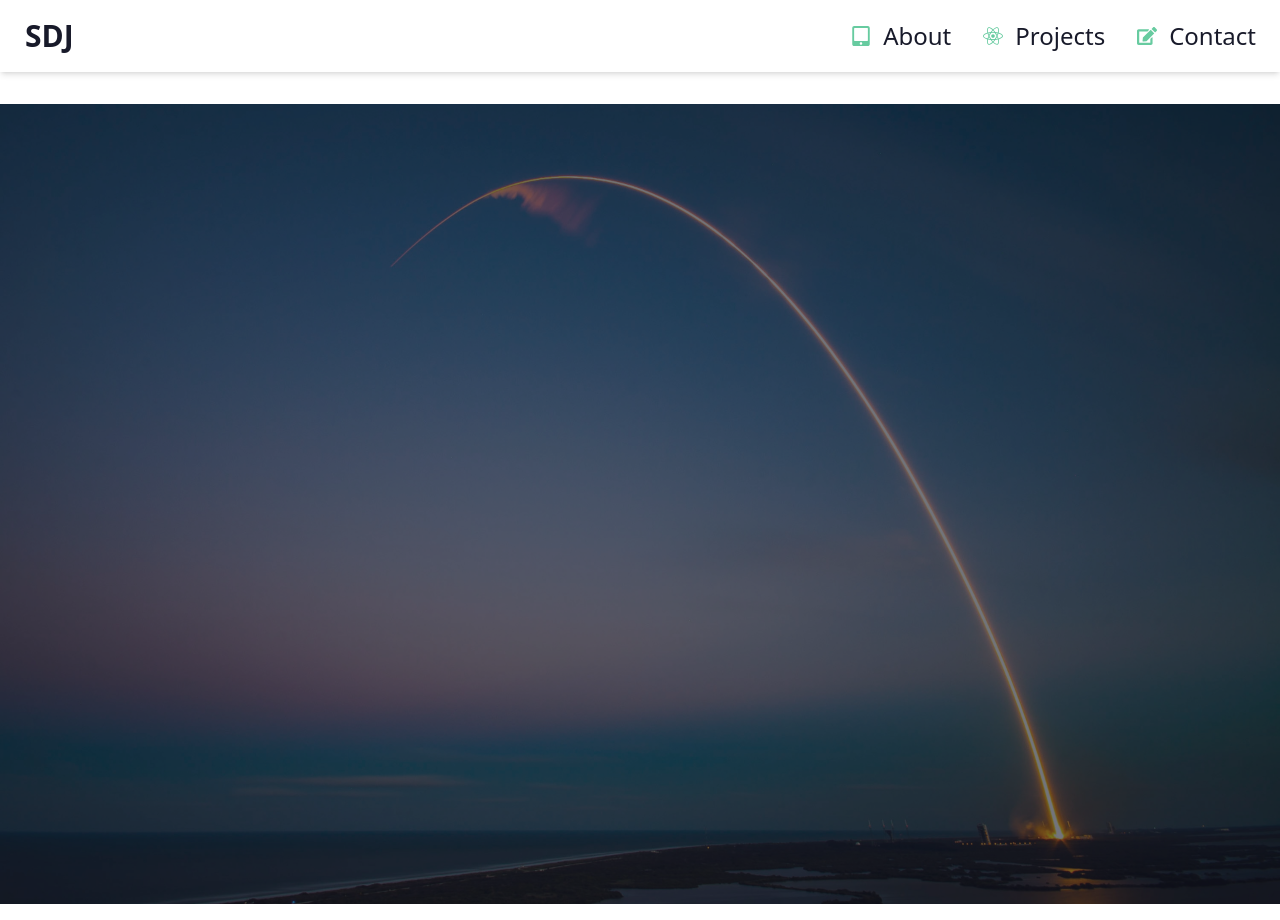
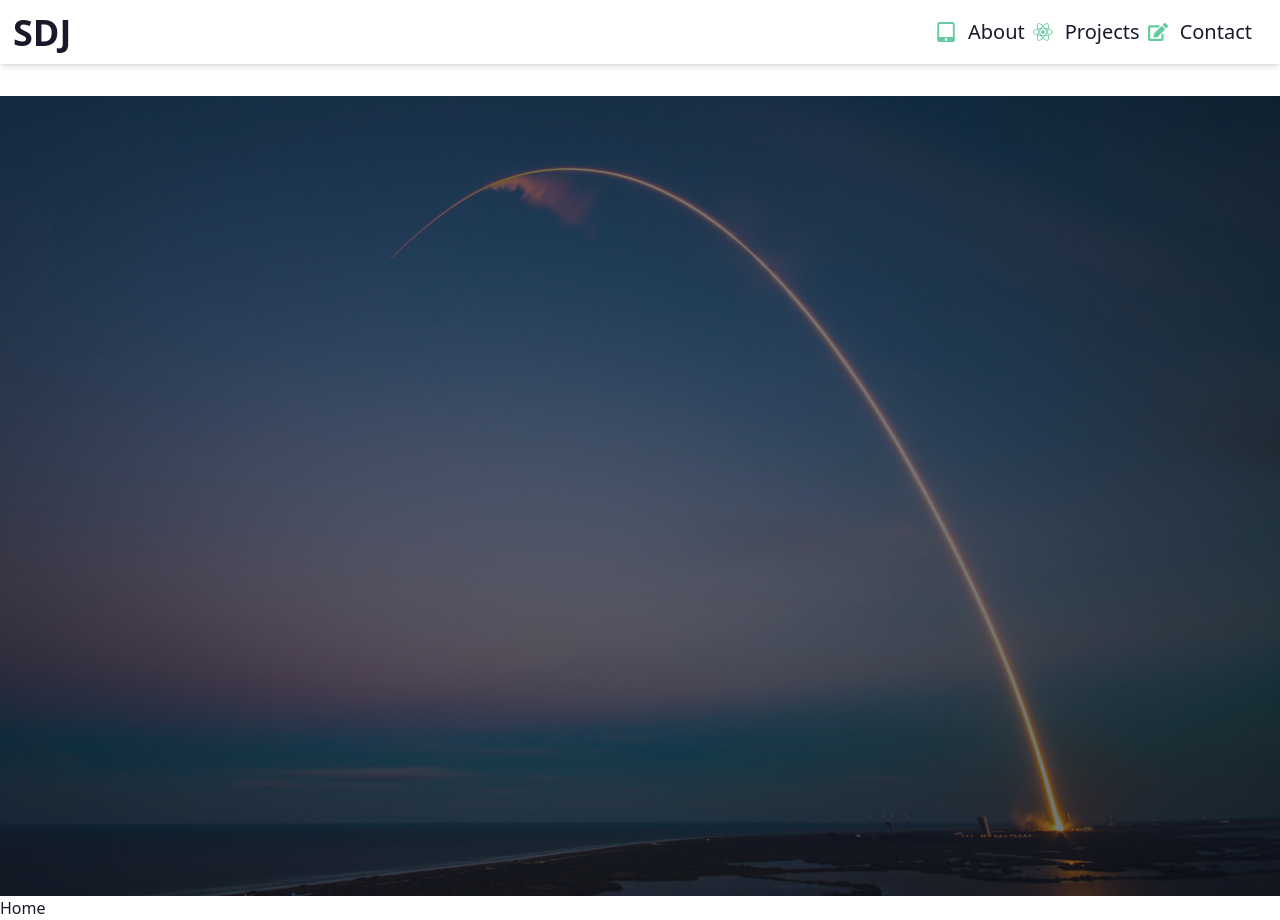
Before and after one commit to softwaredevjordan/personal-site, a React (Create React App) app: page / in a window 1280 px wide. Built offline with nearby package versions, Linux system fonts and the light colour scheme; no server answers.

Commit message:
most notable is the introduction of a context and reducer.

```diff
--- a/src/App.js
+++ b/src/App.js
@@ -1,12 +1,24 @@
 import Nav from "./components/Nav";
 import { BrowserRouter as Router, Route, Routes } from "react-router-dom";
+import Home from "./pages/Home";
+import Contact from "./pages/Contact";
+import About from "./pages/About";
+import Projects from "./pages/Projects";
+import { GithubProvider } from "./context/Github/GithubContext";
 
 function App() {
   return (
-    <Router>
-      <Nav />
-      <Routes>{/* <Route path="/about" element={<AboutPage />} /> */}</Routes>
-    </Router>
+    <GithubProvider>
+      <Router>
+        <Nav />
+        <Routes>
+          <Route path="/" element={<Home />} />
+          <Route path="/contact" element={<Contact />} />
+          <Route path="/about" element={<About />} />
+          <Route path="/projects" element={<Projects />} />
+        </Routes>
+      </Router>
+    </GithubProvider>
   );
 }
 
--- /dev/null
+++ b/src/components/GIthubUserCard.jsx
@@ -0,0 +1,20 @@
+import React, { useContext } from "react";
+import GithubContext from "../context/Github/GithubContext";
+
+function GIthubUserCard({ userName }) {
+  const { user, fetchUser, dispatch } = useContext(GithubContext);
+
+  fetchUser(userName);
+  const [
+    avatar_url,
+    login,
+    bio,
+    twitter_username,
+    puplic_repos,
+    followers,
+    following,
+  ] = user;
+  return <div></div>;
+}
+
+export default GIthubUserCard;
--- a/src/components/Nav.jsx
+++ b/src/components/Nav.jsx
@@ -1,10 +1,8 @@
-import { accent } from "daisyui/src/colors";
 import React, { useEffect, useState } from "react";
 import { FaReact, FaTabletAlt, FaEdit } from "react-icons/fa";
-import spacex from "../img/spacex.jpg";
-
 import Hero from "./Hero";
-function Nav({}) {
+import { Link } from "react-router-dom";
+function Nav() {
   const [header, setHeader] = useState("");
   const [text, setText] = useState("");
   const [isHome, setIsHome] = useState("");
@@ -40,8 +38,10 @@ function Nav({}) {
       case "":
         setText("");
         break;
+      default:
+        setText("");
     }
-  });
+  }, [header]);
 
   useEffect(() => {
     if (window.location.pathname === "/") {
@@ -49,7 +49,7 @@ function Nav({}) {
     } else {
       setIsHome(false);
     }
-  });
+  }, []);
 
   const contact = "Let's Talk";
   const about = "Dive deeper";
@@ -57,36 +57,51 @@ function Nav({}) {
   const home = "Back to Home";
   return (
     <>
-      <div className="navbar bg-base-100 shadow-md mb-8">
-        <div className="flex-1">
-          <a
-            href="#"
-            className="btn btn-ghost normal-case text-3xl"
+      <div className="navbar bg-base-100 shadow-md mb-8 sm:pr-1">
+        <div className="flex-auto mr-1">
+          <Link
+            to="#"
+            className="btn btn-ghost normal-case p-0 text-xl md:text-4xl  md:p-1"
             onMouseEnter={mouseEnterHome}
             onMouseLeave={mouseLeave}
           >
             SDJ
-          </a>
+          </Link>
         </div>
-        <div className="flex-none">
-          <ul className="menu menu-horizontal p-0 text-2xl">
-            <li>
-              <a href="#" onMouseEnter={mouseEnter} onMouseLeave={mouseLeave}>
+        <div className="flex-col-reverse shrink ">
+          <ul className="menu menu-horizontal text-sm md:text-xl md:pr-5 ">
+            <li className="">
+              <Link
+                to="/"
+                className="p-1"
+                onMouseEnter={mouseEnter}
+                onMouseLeave={mouseLeave}
+              >
                 <FaTabletAlt className="text-accent" size={20} />
                 About
-              </a>
+              </Link>
             </li>
             <li>
-              <a href="#" onMouseEnter={mouseEnter} onMouseLeave={mouseLeave}>
-                <FaReact className="text-accent" size={20} />
+              <Link
+                to="/"
+                className="p-1"
+                onMouseEnter={mouseEnter}
+                onMouseLeave={mouseLeave}
+              >
+                <FaReact className="text-accent " size={20} />
                 Projects
-              </a>
+              </Link>
             </li>
             <li>
-              <a href="" onMouseEnter={mouseEnter} onMouseLeave={mouseLeave}>
+              <Link
+                to="/"
+                className="p-1"
+                onMouseEnter={mouseEnter}
+                onMouseLeave={mouseLeave}
+              >
                 <FaEdit className="text-accent" size={20} />
                 Contact
-              </a>
+              </Link>
             </li>
           </ul>
         </div>
--- /dev/null
+++ b/src/context/Github/GithubContext.js
@@ -0,0 +1,50 @@
+import { useReducer, createContext } from "react";
+import githubReducer from "./GithubReducer";
+
+const GITHUB_URL = process.env.REACT_APP_GITHUB_URL;
+const GITHUB_TOKEN = process.env.REACT_APP_GITHUB_TOKEN;
+
+const GithubContext = createContext();
+
+export const GithubProvider = ({ children }) => {
+  const initialState = {
+    user: {},
+    repos: [],
+    userLoading: false,
+    repoLoading: false,
+  };
+
+  const fetchUser = async (userName) => {
+    dispatch({ type: "LOAD_USER" });
+    const response = await fetch(`${GITHUB_URL}/users/${userName}`, {
+      headers: {
+        Authorization: `token ${GITHUB_TOKEN}`,
+      },
+    });
+
+    const data = await response.json();
+
+    dispatch({
+      type: "GET_USER",
+      payload: data,
+    });
+  };
+
+  const [state, dispatch] = useReducer(githubReducer, initialState);
+
+  return (
+    <GithubContext.Provider
+      value={{
+        user: state.user,
+        repos: state.repos,
+        userLoading: state.userLoading,
+        repoLoading: state.repoLoading,
+        fetchUser,
+      }}
+    >
+      {children}
+    </GithubContext.Provider>
+  );
+};
+
+export default GithubContext;
--- /dev/null
+++ b/src/context/Github/GithubReducer.js
@@ -0,0 +1,24 @@
+const githubReducer = (state, action) => {
+  switch (action.type) {
+    case "LOAD_USER":
+      return {
+        ...state,
+        userLoading: true,
+      };
+    case "LOAD_REPO":
+      return {
+        ...state,
+        repoLoading: true,
+      };
+    case "GET_USER":
+      return {
+        ...state,
+        user: action.payload,
+        userLoading: false,
+      };
+    default:
+      return state;
+  }
+};
+
+export default githubReducer;
--- /dev/null
+++ b/src/pages/About.jsx
@@ -0,0 +1,7 @@
+import React from "react";
+
+function About() {
+  return <div>About</div>;
+}
+
+export default About;
--- /dev/null
+++ b/src/pages/Contact.jsx
@@ -0,0 +1,7 @@
+import React from "react";
+
+function Contact() {
+  return <div>Contact</div>;
+}
+
+export default Contact;
--- /dev/null
+++ b/src/pages/Home.jsx
@@ -0,0 +1,7 @@
+import React from "react";
+
+function Home() {
+  return <div>Home</div>;
+}
+
+export default Home;
--- /dev/null
+++ b/src/pages/Projects.jsx
@@ -0,0 +1,22 @@
+import React from "react";
+import GIthubUserCard from "../components/GIthubUserCard";
+
+function Projects() {
+  return (
+    <>
+      <div className="flex">
+        <h1 className="ml-auto mr-auto text-2xl">GitHub Account</h1>
+      </div>
+      <div className="flex justify-center">
+        <GIthubUserCard userName="softwaredevjordan" />
+      </div>
+      <div className="flex">
+        <h1 className="ml-auto mr-auto text-2xl">Repos</h1>
+      </div>
+
+      <div>{/* todo github repos */}</div>
+    </>
+  );
+}
+
+export default Projects;
```
Also changed, not shown: src/components/Hero.jsx (+2 -5 lines).
